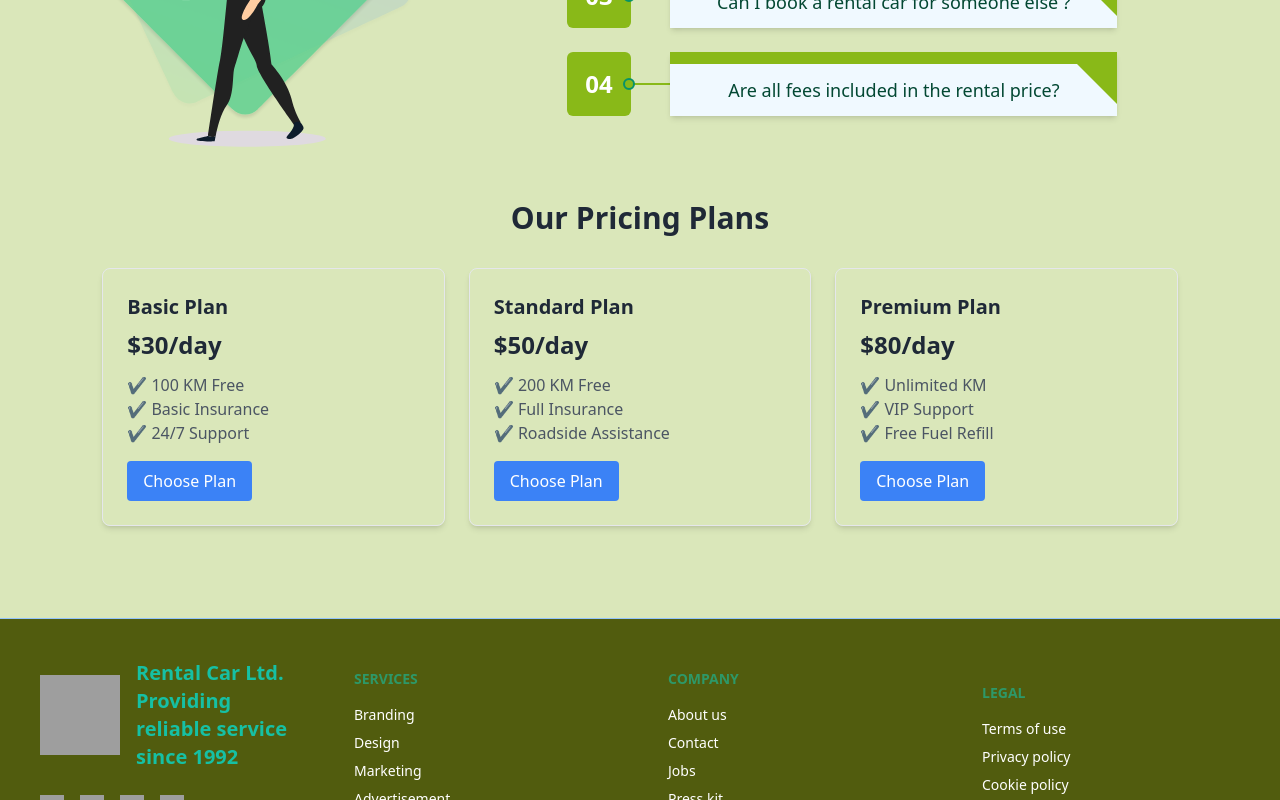
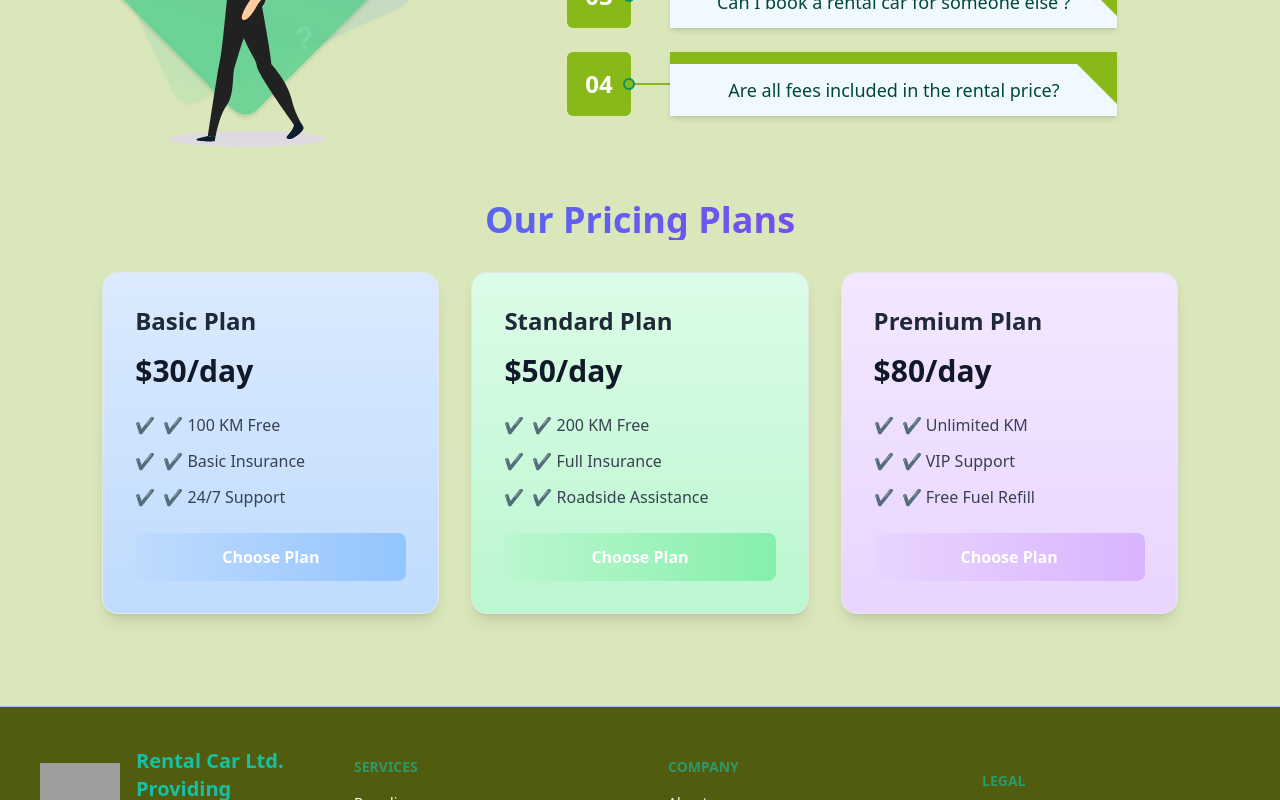
Before and after one commit to tanvirGHD/car-rent-project-client-side, a React (Vite) app: page / in a window 1280 px wide. Shown: the part 2000-2800 px from the top of the page. Built offline with nearby package versions, Linux system fonts and the light colour scheme; no server answers; grey boxes are pictures that could not be loaded.

Commit message:
pricing stylish

```diff
--- a/src/components/pages/PricingPlans/PricingPlans.jsx
+++ b/src/components/pages/PricingPlans/PricingPlans.jsx
@@ -6,33 +6,49 @@ const PricingPlans = () => {
             name: "Basic Plan",
             price: "$30/day",
             features: ["✔ 100 KM Free", "✔ Basic Insurance", "✔ 24/7 Support"],
+            bgColor: "from-blue-100 to-blue-200",
+            hoverBgColor: "from-blue-200 to-blue-300",
         },
         {
             name: "Standard Plan",
             price: "$50/day",
             features: ["✔ 200 KM Free", "✔ Full Insurance", "✔ Roadside Assistance"],
+            bgColor: "from-green-100 to-green-200",
+            hoverBgColor: "from-green-200 to-green-300",
         },
         {
             name: "Premium Plan",
             price: "$80/day",
             features: ["✔ Unlimited KM", "✔ VIP Support", "✔ Free Fuel Refill"],
+            bgColor: "from-purple-100 to-purple-200",
+            hoverBgColor: "from-purple-200 to-purple-300",
         },
     ];
 
     return (
         <div className="my-12">
-            <h2 className="text-3xl font-bold text-center mb-8">Our Pricing Plans</h2>
-            <div className="grid md:grid-cols-3 gap-6 w-11/12 mx-auto">
+            <h2 className="text-4xl font-bold text-center mb-8 bg-gradient-to-r from-blue-500 to-purple-600 bg-clip-text text-transparent">
+                Our Pricing Plans
+            </h2>
+            <div className="grid md:grid-cols-3 gap-8 w-11/12 mx-auto">
                 {plans.map((plan, index) => (
-                    <div key={index} className="border p-6 rounded-lg shadow-md hover:shadow-lg transition">
-                        <h3 className="text-xl font-semibold">{plan.name}</h3>
-                        <p className="text-2xl font-bold my-2">{plan.price}</p>
-                        <ul className="mt-3">
+                    <div
+                        key={index}
+                        className={`bg-gradient-to-b ${plan.bgColor} border border-gray-200 p-8 rounded-2xl shadow-lg hover:shadow-xl transition-all duration-300 transform hover:-translate-y-2`}
+                    >
+                        <h3 className="text-2xl font-bold text-gray-800 mb-4">{plan.name}</h3>
+                        <p className="text-3xl font-bold text-gray-900 mb-6">{plan.price}</p>
+                        <ul className="space-y-3 mb-6">
                             {plan.features.map((feature, i) => (
-                                <li key={i} className="text-gray-600">{feature}</li>
+                                <li key={i} className="text-gray-700 flex items-center">
+                                    <span className="mr-2">✔</span>
+                                    {feature}
+                                </li>
                             ))}
                         </ul>
-                        <button className="mt-4 bg-blue-500 text-white py-2 px-4 rounded hover:bg-blue-600 transition">
+                        <button
+                            className={`w-full bg-gradient-to-r ${plan.hoverBgColor} text-white font-semibold py-3 px-6 rounded-lg hover:opacity-90 transition-all duration-300`}
+                        >
                             Choose Plan
                         </button>
                     </div>
```
